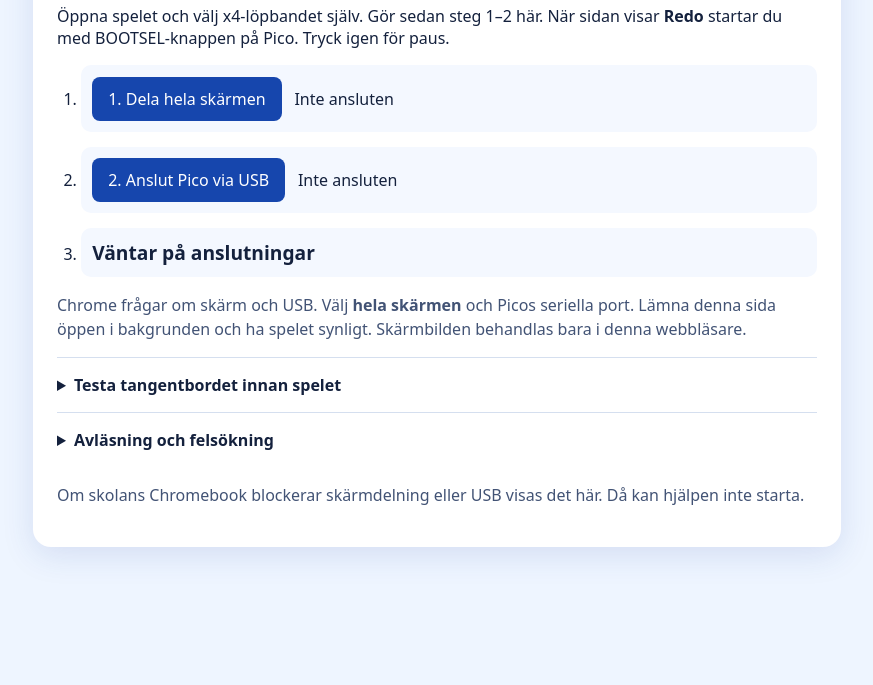
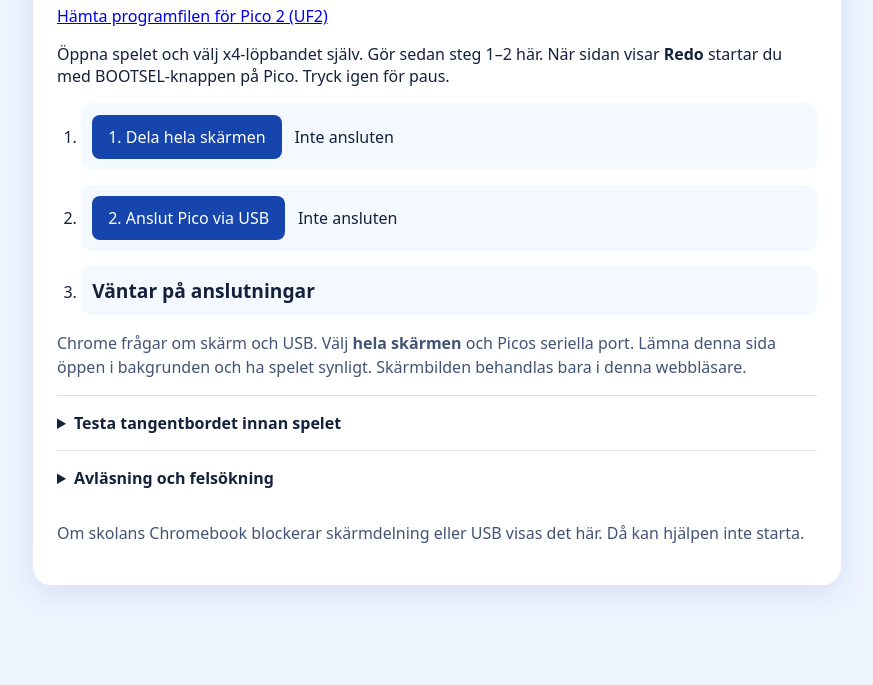
Before and after one commit to gurkan-gunnar/pico2-speed-escape, a website with bundled scripts: page docs/index.html in a window 1280 px wide. Shown: the part 115-800 px from the top of the page, without its empty margins (203-1076 px from the left). Built offline with nearby package versions, Linux system fonts and the light colour scheme.

Commit message:
Offer the compiled Pico 2 firmware on the helper page

```diff
--- a/docs/index.html
+++ b/docs/index.html
@@ -11,6 +11,7 @@
 <body>
   <main>
     <h1>Pico 2 – Speed Escape</h1>
+    <p><a href="Pico2-Speed-Escape.uf2" download>Hämta programfilen för Pico 2 (UF2)</a></p>
     <p>Öppna spelet och välj x4-löpbandet själv. Gör sedan steg 1–2 här. När sidan visar <strong>Redo</strong> startar du med BOOTSEL-knappen på Pico. Tryck igen för paus.</p>
     <ol class="steps">
       <li><button id="screenButton">1. Dela hela skärmen</button><span id="screenState">Inte ansluten</span></li>
```
Also changed, not shown: README.md, 2 other files.
